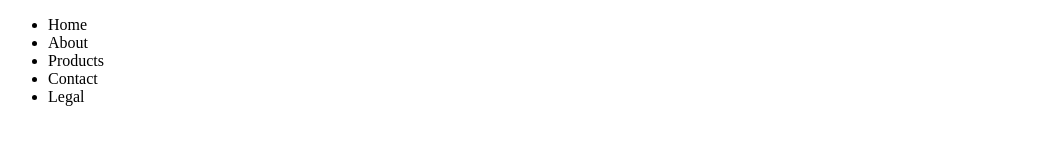
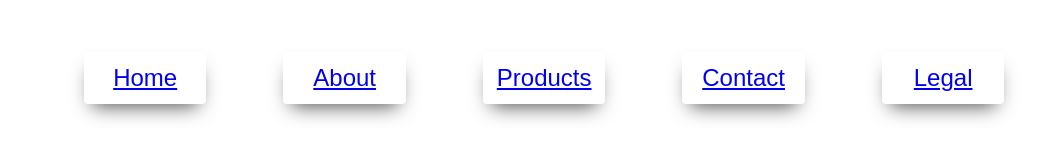
Before and after one commit to RobertLeeMich/SampleTemplates, a plain HTML site: page Template 1/index.html in a window 1280 px wide. Shown: the whole page, without its empty margins (0-1041 px from the left). Drawn offline with Linux system fonts and the light colour scheme.

Commit message:
created navbar, used some premade css
Found some fancy buttons online, customized them to fit with what I wanted for now. Colors will probably be changed later. The px needs to be changed though.

```diff
--- a/Template 1/index.html
+++ b/Template 1/index.html
@@ -9,15 +9,17 @@
                 <title>Document</title>
             </head>
             <body>
+        <container>
             <nav class = "navbar">
                 <ul>
-                    <li>Home</li>
-                    <li>About</li>
-                    <li>Products</li>
-                    <li>Contact</li>
-                    <li>Legal</li>
+                    <button class= "navbutton"><li><a href = "#home">Home</a></li></button>
+                    <button class= "navbutton"><li><a href = "#about">About</a></li></button>
+                    <button class= "navbutton"><li><a href = "#Products">Products</a></li></button>
+                    <button class= "navbutton"><li><a href = "#Contact">Contact</a></li></button>
+                    <button class= "navbutton"><li><a href = "#Legal">Legal</a></li></button>
                 </ul>
             </nav>
+        </container>
 
 
 
--- a/Template 1/style.css
+++ b/Template 1/style.css
@@ -1,3 +1,52 @@
-body{
-    font-size: 16px;
+html{
+
 }
+
+.navbar {
+    font-family: 'Lucida Sans', 'Lucida Sans Regular', 'Lucida Grande', 'Lucida Sans Unicode', Geneva, Verdana, sans-serif;
+}
+
+li {
+    display: inline;
+}
+
+button {
+  border-radius: 4px;
+  background-color: #ffffff;
+  border: none;
+  color: rgb(0, 0, 0);
+  text-align: center;
+  font-size: 1.5em;
+  padding: 1%;
+  width: 10%;
+  transition: all 0.5s;
+  cursor: pointer;
+  margin: 36px;
+  box-shadow: 0 10px 20px -8px rgba(0, 0, 0,.7);
+}
+
+button{
+  cursor: pointer;
+  display: inline-block;
+  position: relative;
+  transition: 0.5s;
+}
+
+button:after {
+  content: '»';
+  position: absolute;
+  opacity: 0;
+  top: 14px;
+  right: -20px;
+  transition: 0.5s;
+}
+
+button:hover{
+  padding-right: 24px;
+  padding-left:8px;
+}
+
+button:hover:after {
+  opacity: 1;
+  right: 10px;
+}
```
Also changed, not shown: 1 other file.
